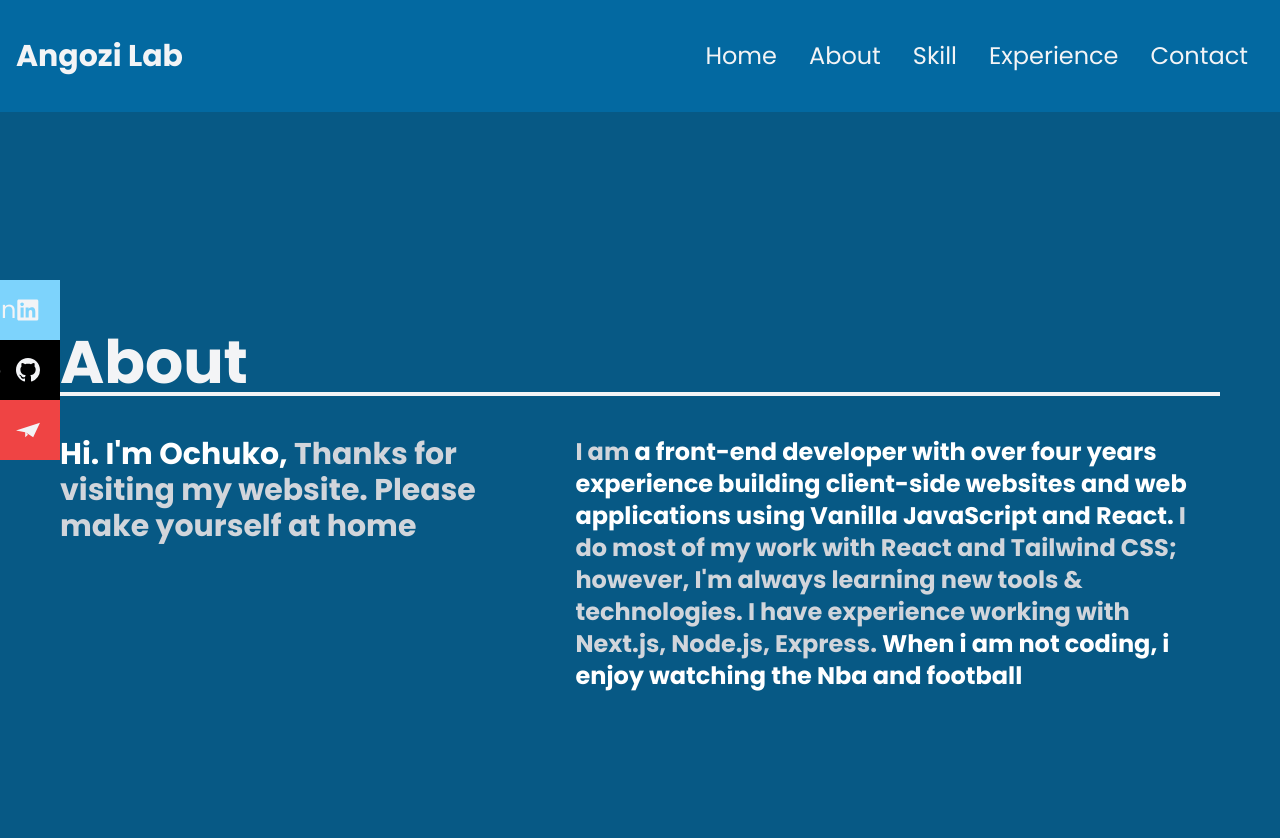
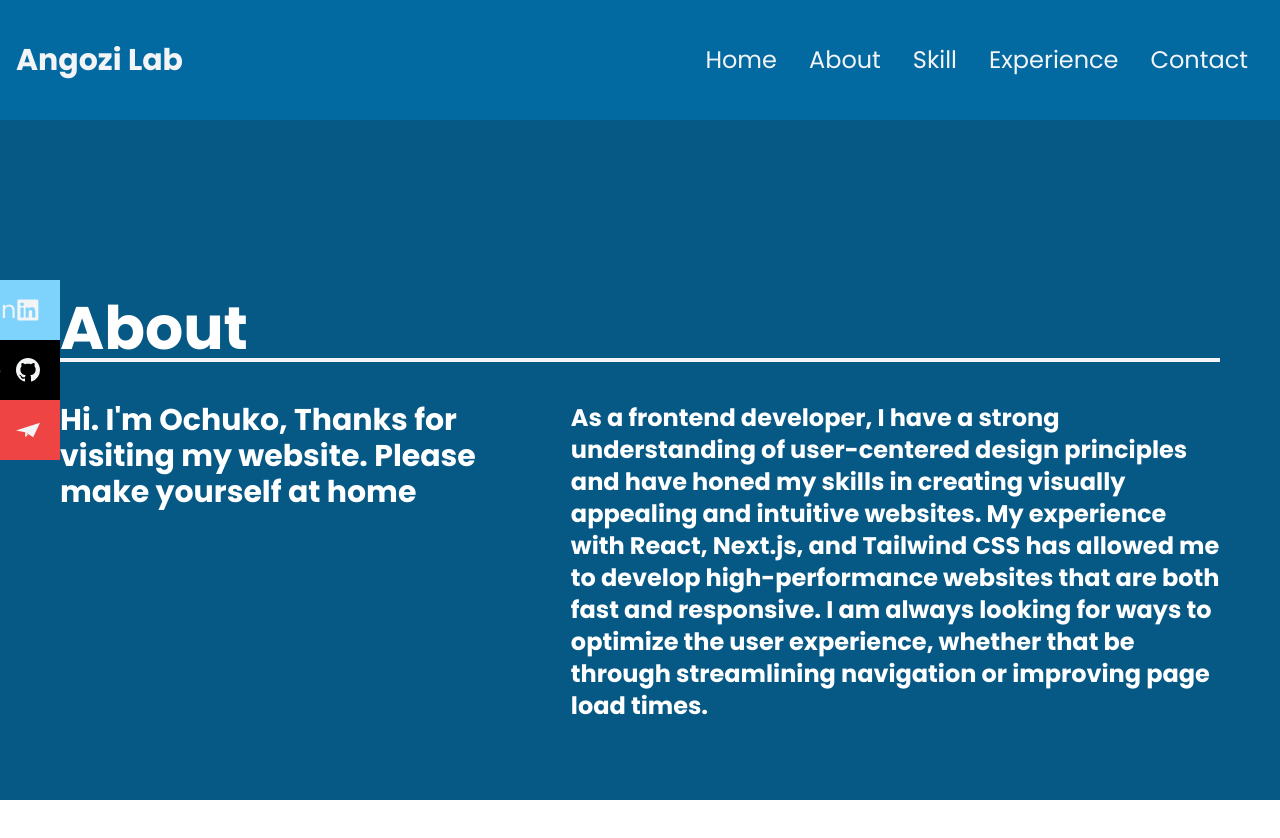
Before and after one commit to FullyAngozi/personal-website, a React (Vite) app: page /about in a window 1280 px wide. Shown: the top 838 px of the page. After the commit the page ends 800 px from the top, so only its background shows below. Built offline with nearby package versions, Linux system fonts and the light colour scheme.

Commit message:
added another project and fixed scrolling

```diff
--- a/src/App.jsx
+++ b/src/App.jsx
@@ -12,7 +12,7 @@ function App() {
   const [count, setCount] = useState(0)
 
   return (
-    <div className=" ">
+    <div className=" w-full h-full">
       <Navbar />
       <Routes>
         <Route path='/' element={<Hero />} />
--- a/src/components/About.jsx
+++ b/src/components/About.jsx
@@ -2,25 +2,21 @@ import React from "react";
 
 const About = () => {
   return (
-    <main className=" w-full h-screen grid place-items-center bg-sky-800 overflow-hidden">
+    <main className=" w-full h-full grid place-items-center bg-sky-800">
       <section
-        className=" px-5 font-bold text-gray-100 max-w-[900px] xl:max-w-[1200px]
+        className=" px-5 font-bold text-white max-w-[900px] xl:max-w-[1200px]
       "
       >
         <div className=" mb-10">
             <p className=" text-6xl inline border-b-4 mb-2 border-gray-100 sm:block">About</p>
         </div>
-        <div className=" md:flex gap-8 text-gray-300">
+        <div className=" md:flex gap-6 text-white">
           <p className=" text-3xl mb-10 md:w-[60%]">
-          <span className=" text-white font-bold ">Hi. I'm Ochuko, </span>Thanks for visiting my website. Please make yourself
+          <span className=" text-white font-bold">Hi. I'm Ochuko, </span>Thanks for visiting my website. Please make yourself
             at home
           </p>
-          <p className=" text-2xl md:w-[80%]">
-            I am <span className=" text-white font-bold ">a front-end developer with over four years experience
-            building client-side websites and web applications using Vanilla
-            JavaScript and React.</span> I do most of my work with React and Tailwind
-            CSS; however, I'm always learning new tools & technologies. I have
-            experience working with Next.js, Node.js, Express. <span className=" text-white font-bold">When i am not coding, i enjoy watching the Nba and football</span>
+          <p className=" text-xl md:text-2xl md:w-[80%] mb-5">
+          As a frontend developer, I have a strong understanding of user-centered design principles and have honed my skills in creating visually appealing and intuitive websites. My experience with React, Next.js, and Tailwind CSS has allowed me to develop high-performance websites that are both fast and responsive. I am always looking for ways to optimize the user experience, whether that be through streamlining navigation or improving page load times.
           </p>
         </div>
       </section>
--- a/src/components/Experience.jsx
+++ b/src/components/Experience.jsx
@@ -8,11 +8,11 @@ import tailwind from "../assets/tailwind.png";
 
 const Experience = () => {
   return (
-    <div className=" bg-sky-700 text-gray-100 w-full h-screen">
+    <div className=" bg-sky-700 text-white w-full h-screen">
       <section className=" max-w-[900px] mx-auto p-4 flex flex-col justify-center w-full h-full xl:max-w-[1200px]">
-        <div>
-          <p className=" text-4xl font-bold inline border-b-4">Skills</p>
-          <p className=" text-2xl py-4">My Tech Stack</p>
+        <div className=" md:w-[50%] mt-20 ">
+          <p className=" sm:text-4xl text-2xl font-bold inline border-b-4">Skills</p>
+          <p className=" text-xl md:text-xl py-4 ">I have a deep understanding of HTML, CSS, and JavaScript and have experience with various frontend tools and frameworks, including Git, Webpack, and Babel. I am comfortable working in an Agile environment and collaborating with cross-functional teams to ensure that projects are delivered on time and to the highest standard.</p>
         </div>
 
         <div className=" w-full grid grid-cols-2 sm:grid-cols-3 gap-4 text-center py-10">
--- a/src/components/Hero.jsx
+++ b/src/components/Hero.jsx
@@ -1,5 +1,5 @@
 import React from 'react'
-import { MdSportsBasketball } from "react-icons/md"
+import { MdSportsBasketball, MdComputer } from "react-icons/md"
 import me from "../assets/me.jpeg"
 
 const Hero = () => {
@@ -8,8 +8,7 @@ const Hero = () => {
         <section className=' max-w-[900px] mx-auto px-8 flex flex-col justify-center h-full xl:max-w-[1200px]'>
             <p className=' text-xl text-gray-300'>Hey, My name is</p>
             <h1 className=' text-4xl sm:text-7xl font-bold text-gray-100'>Ochuko Angozi</h1>
-            <h2 className=' text-3xl sm:text-5xl font-bold text-gray-200'>I am a Frontend developer and lover of Sports <MdSportsBasketball className=' inline-block' /></h2>
-            <p className=' text-gray-300'>I have a passion for building funtional and responsive web applications.</p>
+            <h2 className=' text-3xl sm:text-5xl font-bold text-gray-200'>I am a Frontend developer and Designer <MdComputer className=' ' /></h2>
         </section>
     </div>
   )
--- a/src/components/Work.jsx
+++ b/src/components/Work.jsx
@@ -1,10 +1,11 @@
 import React from "react";
 import calmthought from "../assets/projects/calmthought.png";
 import superhero from "../assets/projects/superhero.png";
+import eat from "../assets/projects/eat.png";
 
 const Work = () => {
   return (
-    <div className=" w-full h-screen bg-sky-800 md:h-screen">
+    <div className=" w-full bg-sky-800 h-full overflow-auto">
       <section className=" max-w-[900px] mx-auto p-4 flex flex-col justify-center w-full h-full">
         <div className=" pb-8 text-gray-100">
           <p className=" text-4xl font-bold inline border-b-4 ">Experience</p>
@@ -59,6 +60,30 @@ const Work = () => {
               </div>
             </div>
           </div>
+
+          <div
+            style={{ backgroundImage: `url(${eat})` }}
+            className=" shadow-lg shadow-sky-900 group container rounded-md flex justify-center items-center mx-auto content-div object-cover "
+          >
+            {/* Hover effect */}
+            <div className=" opacity-0 group-hover:opacity-100 text-center">
+              <span className=" text-2xl font-bold text-white tracking-wider">
+                Food delivery UI
+              </span>
+              <div className=" pt-8 text-center">
+                <a href="https://app.netlify.com/sites/helpful-twilight-ce79ec/overview" target="_blank">
+                  <button className=" text-center rounded-lg px-4 py-3 m-2 bg-white text-gray-700 font-bold text-lg">
+                    Demo
+                  </button>
+                </a>
+                <a href="https://github.com/FullyAngozi/superheropro" target="_blank">
+                  <button className=" text-center rounded-lg px-4 py-3 m-2 bg-white text-gray-700 font-bold text-lg">
+                    Code
+                  </button>
+                </a>
+              </div>
+            </div>
+          </div>
         </div>
       </section>
     </div>
--- a/src/index.css
+++ b/src/index.css
@@ -3,6 +3,11 @@
 @tailwind components;
 @tailwind utilities;
 
+html,
+#root {
+    height: 100vh;
+    overflow-y: hidden;
+}
 
 
 @layer base {
```
Also changed, not shown: 2 other files (tests, documents, lock files or other folders).
